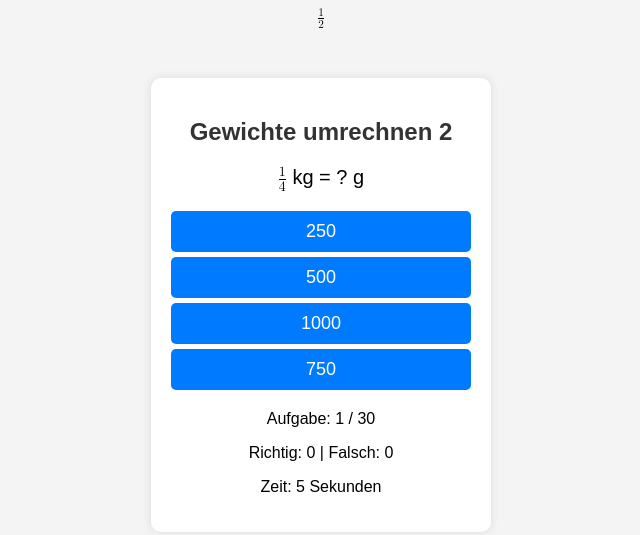
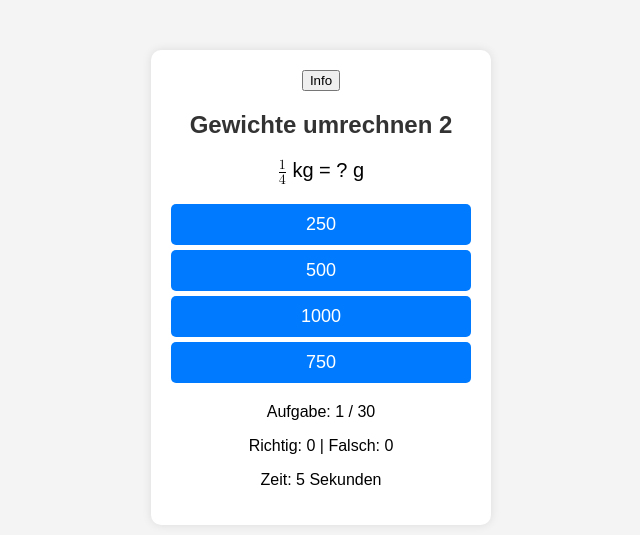
Before and after one commit to hssw24/ueGewichte2, a plain HTML site: page index.html in a window 1280 px wide. Shown: the whole page, without its empty margins (319-959 px from the left). Drawn offline with Linux system fonts and the light colour scheme.

Commit message:
Beschreibung der Änderungen

```diff
--- a/index.html
+++ b/index.html
@@ -3,7 +3,7 @@
 <head>
     <meta charset="UTF-8">
     <meta name="viewport" content="width=device-width, initial-scale=1.0">
-    <title>Gewichte umrechnen für Hexen</title>
+    <title>Gewichte umrechnen</title>
     <style>
         body {
             font-family: Arial, sans-serif;
@@ -53,13 +53,71 @@
     </style>
 </head>
 <body>
-<math>
-  <mfrac>
-    <mn>1</mn>
-    <mn>2</mn>
-  </mfrac>
-</math>
     <div class="container">
+
+        <button onclick="openOverlay()">Info</button>
+
+        <script>
+            function openOverlay() {
+                let overlay = document.createElement("div");
+                overlay.id = "infoOverlay";
+                overlay.style.position = "fixed";
+                overlay.style.top = "0";
+                overlay.style.left = "0";
+                overlay.style.width = "100%";
+                overlay.style.height = "100%";
+                overlay.style.background = "rgba(0, 0, 0, 0.7)";
+                overlay.style.display = "flex";
+                overlay.style.justifyContent = "center";
+                overlay.style.alignItems = "center";
+
+                let overlayContent = document.createElement("div");
+                overlayContent.style.background = "white";
+                overlayContent.style.padding = "20px";
+                overlayContent.style.width = "50ch";
+                overlayContent.style.borderRadius = "8px";
+                overlayContent.style.position = "relative";
+                overlayContent.style.overflowX = "auto";
+
+                let closeButton = document.createElement("span");
+                closeButton.innerHTML = "&times;";
+                closeButton.style.position = "absolute";
+                closeButton.style.top = "10px";
+                closeButton.style.right = "15px";
+                closeButton.style.fontSize = "20px";
+                closeButton.style.cursor = "pointer";
+                closeButton.onclick = function() {
+                    document.body.removeChild(overlay);
+                };
+
+                let heading = document.createElement("h2");
+                heading.innerText = "Information";
+
+                let paragraph = document.createElement("div");
+                paragraph.innerHTML = "<p>g = Gramm ~ kg = Kilogramm ~ t = Tonne</p><p><math><mfrac><mn>1</mn><mn>4</mn></mfrac></math> kg = 250 g ~ <math><mfrac><mn>1</mn><mn>2</mn></mfrac></math> kg = 500 g ~ <math><mfrac><mn>3</mn><mn>4</mn></mfrac></math> kg = 750 g</p>";
+                let table = document.createElement("table");
+                table.style.width = "100%";
+                table.style.borderCollapse = "collapse";
+                table.innerHTML = `
+                    <tr>
+                        <td style="border: 1px solid black; padding: 5px;">1000 g = 1 kg</td>
+                        <td style="border: 1px solid black; padding: 5px;">1 t = 1000 kg</td>
+                    </tr>
+                    <tr>
+                        <td style="border: 1px solid black; padding: 5px;">1000 kg = 1 t</td>
+                        <td style="border: 1px solid black; padding: 5px;">1 kg = 1000 g</td>
+                    </tr>
+                `;
+
+                overlayContent.appendChild(closeButton);
+                overlayContent.appendChild(heading);
+                overlayContent.appendChild(paragraph);
+                overlayContent.appendChild(table);
+                overlay.appendChild(overlayContent);
+                document.body.appendChild(overlay);
+            }
+        </script>
+
         <h2>Gewichte umrechnen 2</h2>
         <div class="question" id="question"></div>
         <div id="answers"></div>
@@ -73,11 +131,11 @@
 
     <script>
         const questions = [
-            { question: "250 g = ? kg", correct: "<math><mfrac><mn>1</mn><mn>4</mn></mfrac></math> ", options: ["<math><mfrac><mn>3</mn><mn>4</mn></mfrac></math> ", "<math><mfrac><mn>1</mn><mn>2</mn></mfrac></math> ", "<math><mfrac><mn>1</mn><mn>4</mn></mfrac></math> ", "250"] },
-            { question: "500 g = ? kg", correct: "<math><mfrac><mn>1</mn><mn>2</mn></mfrac></math> ", options: ["<math><mfrac><mn>3</mn><mn>4</mn></mfrac></math> ", "<math><mfrac><mn>1</mn><mn>2</mn></mfrac></math> ", "<math><mfrac><mn>1</mn><mn>4</mn></mfrac></math> ", "500"] },
+            { question: "250 g = ? kg", correct: "<math><mfrac><mn>1</mn><mn>4</mn></mfrac></math>", options: ["<math><mfrac><mn>3</mn><mn>4</mn></mfrac></math> ", "<math><mfrac><mn>1</mn><mn>2</mn></mfrac></math> ", "<math><mfrac><mn>1</mn><mn>4</mn></mfrac></math> ", "250"] },
+            { question: "500 g = ? kg", correct: "<math><mfrac><mn>1</mn><mn>2</mn></mfrac></math>", options: ["<math><mfrac><mn>3</mn><mn>4</mn></mfrac></math> ", "<math><mfrac><mn>1</mn><mn>2</mn></mfrac></math> ", "<math><mfrac><mn>1</mn><mn>4</mn></mfrac></math> ", "500"] },
             { question: "750 g = ? kg", correct: "<math><mfrac><mn>3</mn><mn>4</mn></mfrac></math>", options: ["<math><mfrac><mn>3</mn><mn>4</mn></mfrac></math>", "<math><mfrac><mn>1</mn><mn>4</mn></mfrac></math>", "<math><mfrac><mn>1</mn><mn>2</mn></mfrac></math>", "750"] },
-            { question: "250 kg = ? t", correct: "<math><mfrac><mn>1</mn><mn>4</mn></mfrac></math> ", options: ["<math><mfrac><mn>3</mn><mn>4</mn></mfrac></math> ", "<math><mfrac><mn>1</mn><mn>2</mn></mfrac></math> ", "<math><mfrac><mn>1</mn><mn>4</mn></mfrac></math> ", "250"] },
-            { question: "500 kg = ? t", correct: "<math><mfrac><mn>1</mn><mn>2</mn></mfrac></math> ", options: ["<math><mfrac><mn>3</mn><mn>4</mn></mfrac></math> ", "<math><mfrac><mn>1</mn><mn>2</mn></mfrac></math> ", "<math><mfrac><mn>1</mn><mn>4</mn></mfrac></math> ", "500"] },
+            { question: "250 kg = ? t", correct: "<math><mfrac><mn>1</mn><mn>4</mn></mfrac></math>", options: ["<math><mfrac><mn>3</mn><mn>4</mn></mfrac></math> ", "<math><mfrac><mn>1</mn><mn>2</mn></mfrac></math> ", "<math><mfrac><mn>1</mn><mn>4</mn></mfrac></math> ", "250"] },
+            { question: "500 kg = ? t", correct: "<math><mfrac><mn>1</mn><mn>2</mn></mfrac></math>", options: ["<math><mfrac><mn>3</mn><mn>4</mn></mfrac></math> ", "<math><mfrac><mn>1</mn><mn>2</mn></mfrac></math> ", "<math><mfrac><mn>1</mn><mn>4</mn></mfrac></math> ", "500"] },
             { question: "750 kg = ? t", correct: "<math><mfrac><mn>3</mn><mn>4</mn></mfrac></math>", options: ["<math><mfrac><mn>3</mn><mn>4</mn></mfrac></math>", "<math><mfrac><mn>1</mn><mn>4</mn></mfrac></math>", "<math><mfrac><mn>1</mn><mn>2</mn></mfrac></math>", "750"] },
 
 
```
